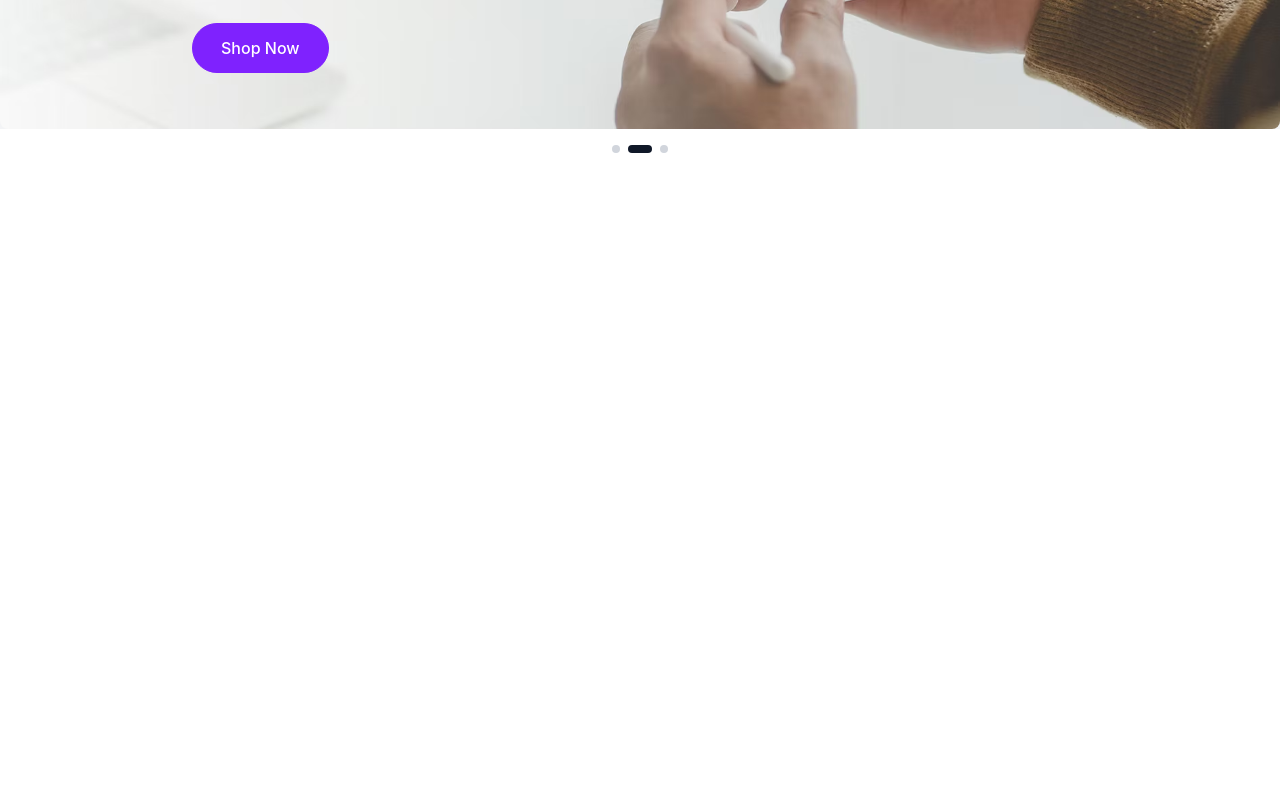
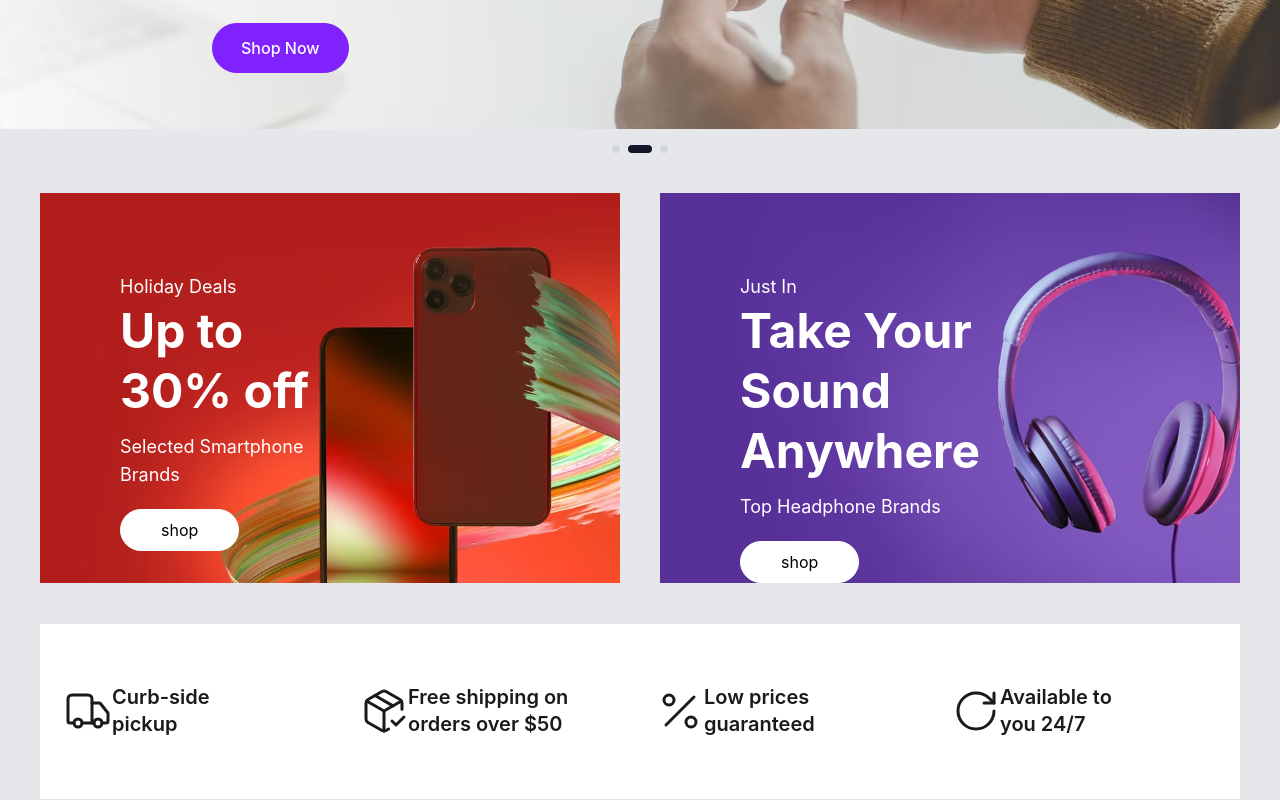
Before and after one commit to hrithik-nonia/electronic_shop, a React (Vite) app: page / in a window 1280 px wide. Shown: the part 525-1325 px from the top of the page. Before the commit the page ends 800 px from the top, so only its background shows below. Built offline with nearby package versions, Linux system fonts and the light colour scheme.

Commit message:
landing page section 1 and 2 complete

```diff
--- a/src/components/carousel.jsx
+++ b/src/components/carousel.jsx
@@ -11,7 +11,7 @@ export default function AutoCarousel() {
   useEffect(() => {
     const timer = setInterval(() => {
       setIndex((i) => (i === slides.length - 1 ? 0 : i + 1));
-    }, 3000);
+    }, 4000);
     return () => clearInterval(timer);
   }, []);
 
@@ -28,9 +28,9 @@ export default function AutoCarousel() {
         </div>
 
         {/* text on the carousal */}
-        <div className=" absolute inset-0 w-1/3 top-[15%] left-[15%]">
+        <div className=" absolute inset-0 lg:w-1/3 w-[80%] top-[15%] md:left-[15%] pl-5">
           {/* Badge */}
-          <span className="inline-block self-start bg-red-600 text-white text-xs lg:text-sm font-medium px-3 py-1.5 rounded-sm mb-6">
+          <span className="inline-block self-start bg-red-600 text-white text-xs lg:text-sm font-medium px-3 py-1.5 rounded-sm md:mb-6 mb-3">
             Best Prices
           </span>
 
@@ -45,7 +45,7 @@ export default function AutoCarousel() {
           </p>
 
           {/* CTA */}
-          <button className="mt-6 self-start bg-violet-600 border border-violet-600 hover:bg-transparent hover:text-violet-600 transition-colors duration-300 text-white font-medium px-7 py-3 rounded-full">
+          <button className="mt-6 self-start bg-violet-600 border border-violet-600 hover:bg-transparent hover:text-violet-600 transition-colors duration-300 text-white font-medium md:px-7 md:py-3 py-1.5 px-3 rounded-full">
             Shop Now
           </button>
         </div>
--- a/src/pages/home_page.jsx
+++ b/src/pages/home_page.jsx
@@ -1,12 +1,103 @@
 import AutoCarousel from "../components/carousel";
+// images for section 1
+import section1_ban1 from "../assets/section1-ban.avif";
+import section1_ban2 from "../assets/section1-ban2.avif";
+
+// logos for section 2
+import { Truck, PackageCheck, Percent, RotateCw } from "lucide-react";
 
 export default function Home() {
+  // content for section 1
+  const bannerContent = [
+    {
+      img: section1_ban1,
+      h1: "Up to 30% off",
+      h2: "Holiday Deals",
+      h3: "Selected Smartphone Brands ",
+    },
+    {
+      img: section1_ban2,
+      h1: "Take Your Sound Anywhere",
+      h2: "Just In",
+      h3: "Top Headphone Brands",
+    },
+  ];
+
+  // content for section 2
+  const features = [
+    {
+      icon: Truck,
+      title: "Curb-side",
+      subtitle: "pickup",
+    },
+    {
+      icon: PackageCheck,
+      title: "Free shipping on",
+      subtitle: "orders over $50",
+    },
+    {
+      icon: Percent,
+      title: "Low prices",
+      subtitle: "guaranteed",
+    },
+    {
+      icon: RotateCw,
+      title: "Available to",
+      subtitle: "you 24/7",
+    },
+  ];
   return (
     <>
-      <div>
+      <section className="bg-gray-200">
         {/* carousel */}
         <AutoCarousel />
-      </div>
+
+        <section className="md:px-10">
+          {/* section 1 */}
+          <section className="grid md:grid-cols-2 py-10 gap-10">
+            {bannerContent.map(({ img, h1, h2, h3 }) => (
+              <div className="relative w-full">
+                <img
+                  src={img}
+                  alt={`${img} banner`}
+                  className="h-[450px] lg:h-full object-cover"
+                />
+                <div className="absolute inset-0  font-sans md:w-[40%] w-[60%] lg:top-20 lg:left-20 top-15 left-8 text-white">
+                  <h2 className="lg:text-lg">{h2}</h2>
+                  <h1 className=" text-5xl font-bold leading-15">{h1}</h1>
+                  <h3 className="lg:text-lg mt-3">{h3}</h3>
+
+                  <button className="self-start bg-white border border-white hover:bg-transparent hover:text-white transition-colors duration-300 text-black px-10 py-2 rounded-full mt-5">
+                    shop
+                  </button>
+                </div>
+              </div>
+            ))}
+          </section>
+
+          {/* section 2 */}
+
+          <section className="border-t border-b border-stone-200 bg-white">
+            <div className="md:max-w-7xl md:mx-auto px-6 py-15 grid grid-cols-2 lg:grid-cols-4 md:gap-8 gap-15">
+              {features.map(({ icon: Icon, title, subtitle }, i) => (
+                <div key={i} className="md:flex items-center ">
+                  <Icon
+                    className="w-12 h-12  text-stone-900 shrink-0 "
+                    strokeWidth={1.5}
+                  />
+                  <p className="md:text-xl text-base font-semibold text-stone-900 leading-snug ">
+                    {title}
+                    <br />
+                    {subtitle}
+                  </p>
+                </div>
+              ))}
+            </div>
+          </section>
+
+          {/* section 3 */}
+        </section>
+      </section>
     </>
   );
 }
```
Also changed, not shown: src/assets/section1-ban.avif (added), src/assets/section1-ban2.avif (added).
